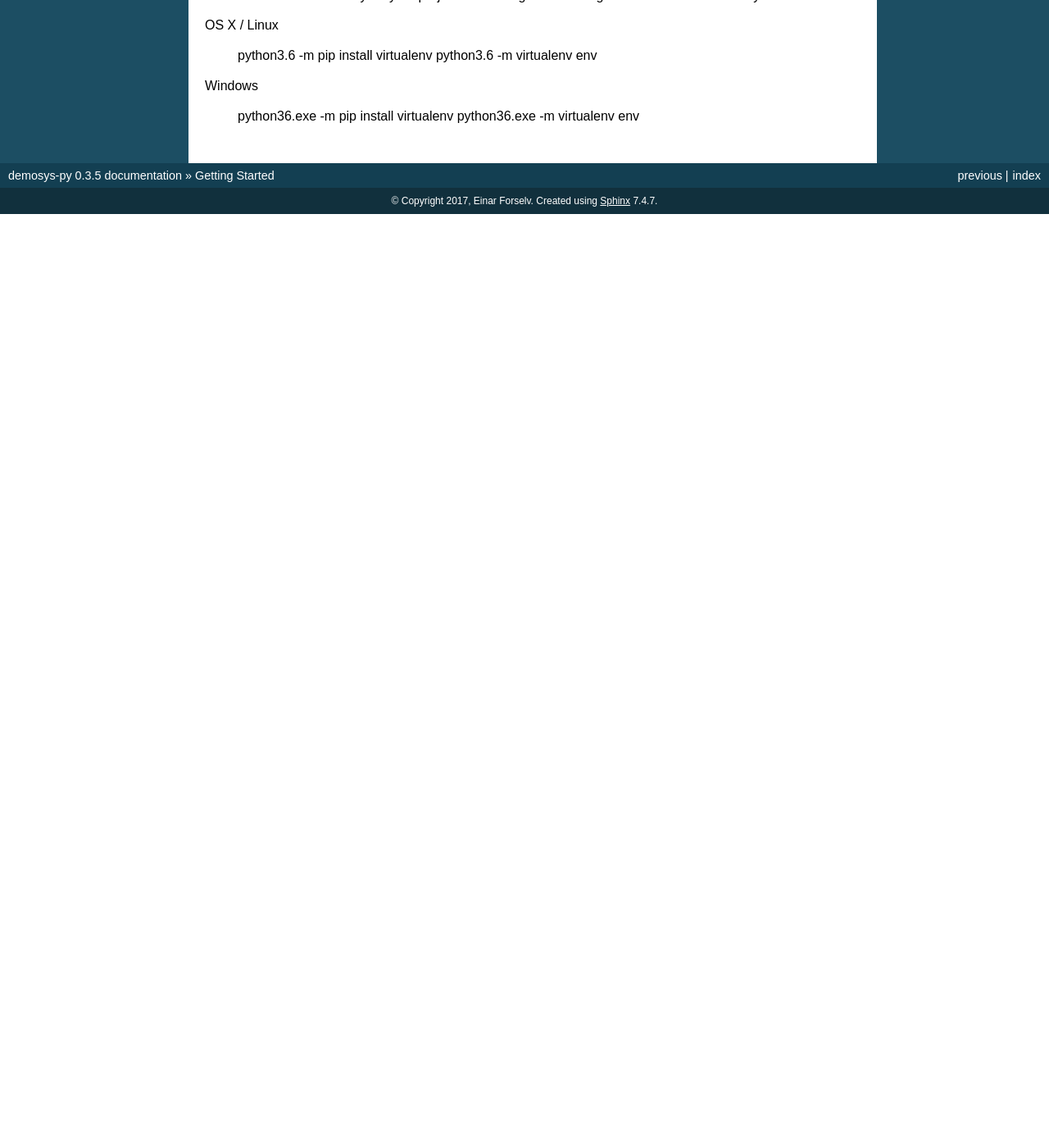
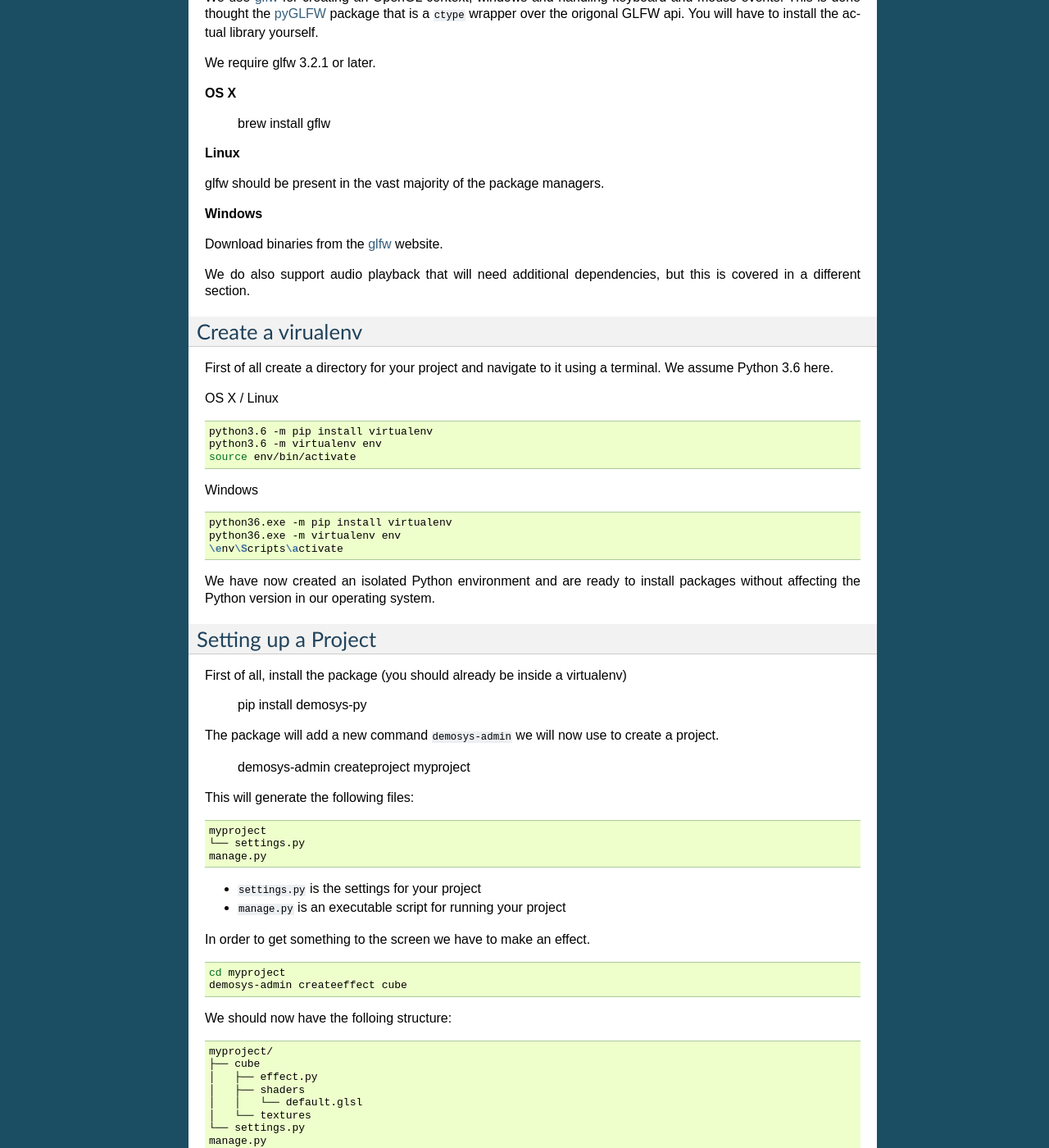
Before and after one commit to Contraz/demosys-py, a Sphinx documentation site: the page built from docs/source/quickstart.rst, in a window 1280 px wide and 1400 px high, scrolled down 447 px. Shown: the whole window at 82% size. Built offline with Sphinx 7.4.7, drawn with Linux system fonts in a browser that asks for light colours; before the commit the page ends 900 px from its top, so only the background shows below that; some of the changed text lies outside the part shown.

```diff
--- a/docs/source/index.rst
+++ b/docs/source/index.rst
@@ -28,8 +28,9 @@ time creating all the tooling to get things up and running.
    :caption: Contents:
 
    quickstart
-
-
+   controls
+   settings
+   tempnotes
 
 Indices and tables
 ==================
--- a/docs/source/quickstart.rst
+++ b/docs/source/quickstart.rst
@@ -5,32 +5,133 @@ Getting Started
 Python 3
 ^^^^^^^^
 
-Make sure you have Python 3 installed. On Windows and OSX you can simply install
+Make sure you have Python 3 installed. On Windows and OS X you can simply install
 the latest Python 3 by downloading an installer from the official_ Python site.
 
 .. Note:: We recommend Python 3.6 or higher because of general **speed improvements**
     of the language, but Python versions down to 3.4 should work.
 
-Most linux distributions already have at least Python 3.4 installed thought `python3`.
+Most linux distributions already have at least Python 3.4 installed thought ``python3``.
 See documentation for your distribution on how to install a newer versions.
 
 It is common to have multiple versions of Python installed on all operating systems.
 
+Binary Dependencies
+^^^^^^^^^^^^^^^^^^^
+
+We use glfw_ for creating an OpenGL context, windows and handling keyboard and mouse events.
+This is done thought the pyGLFW_ package that is a ``ctype`` wrapper over the origonal GLFW
+api. You will have to install the actual library yourself.
+
+We require glfw 3.2.1 or later.
+
+**OS X**
+
+    brew install gflw
+
+**Linux**
+
+glfw should be present in the vast majority of the package managers.
+
+**Windows**
+
+Download binaries from the glfw_ website.
+
+We do also support audio playback that will need additional dependencies, but this
+is covered in a different section.
+
 Create a virualenv
 ^^^^^^^^^^^^^^^^^^
 
-First of all create a directory for your project and naviagate to it using a terminal.
-We assume Python 3 here.
+First of all create a directory for your project and navigate to it using a terminal.
+We assume Python 3.6 here.
 
 OS X / Linux
 
+.. code-block:: bash
+
     python3.6 -m pip install virtualenv
     python3.6 -m virtualenv env
+    source env/bin/activate
 
 Windows
 
+.. code-block:: shell
+
     python36.exe -m pip install virtualenv
     python36.exe -m virtualenv env
+    \env\Scripts\activate
 
+We have now created an isolated Python environment and are ready to install packages
+without affecting the Python version in our operating system.
+
+Setting up a Project
+^^^^^^^^^^^^^^^^^^^^
+
+First of all, install the package (you should already be inside a virtualenv)
+
+    pip install demosys-py
+
+The package will add a new command ``demosys-admin`` we will now use to create a project.
+
+    demosys-admin createproject myproject
+
+This will generate the following files:
+
+.. code-block:: bash
+
+    myproject
+    └── settings.py
+    manage.py
+
+- ``settings.py`` is the settings for your project
+- ``manage.py`` is an executable script for running your project
+
+In order to get something to the screen we have to make an effect.
+
+.. code-block:: bash
+
+    cd myproject
+    demosys-admin createeffect cube
+
+We should now have the folloing structure:
+
+.. code-block:: bash
+
+    myproject/
+    ├── cube
+    │   ├── effect.py
+    │   ├── shaders
+    │   │   └── default.glsl
+    │   └── textures
+    └── settings.py
+    manage.py
+
+The ``cube`` directory is a template for an effect:
+- The standard ``effect.py`` module containing a single ``Effect`` implementation
+- A local ``shaders`` directory for glsl shaders specific to the effect
+- A local ``textures`` directory for texture files specific to the effect
+
+For the effect to be recognized by the system we need to add it ``EFFECTS`` in
+``settings.py``.
+
+.. code-block:: bash
+
+    EFFECTS = (
+        'myproject.cube',  # Remember comma!
+    )
+
+As you can see, effects are added by using the python package path. Where you put effect
+packages is entirely up to you, but a safe start is to put them inside the project
+package as this removes any possibility of effect package names colliding with other
+python packages.
+
+We can now run the effect that shows a spinning cube!
+
+.. code-block:: bash
+
+    ./manage.py runeffect myproject.cube
 
 .. _official: https://www.python.org/
+.. _glfw: http://www.glfw.org/
+.. _pyGLFW: https://github.com/FlorianRhiem/pyGLFW
```
Also changed, not shown: README.rst (+27 -293 lines), docs/source/controls.rst (added, +29 -0 lines), docs/source/settings.rst (added, +160 -0 lines), docs/source/tempnotes.rst (added, +66 -0 lines), 3 other files.
